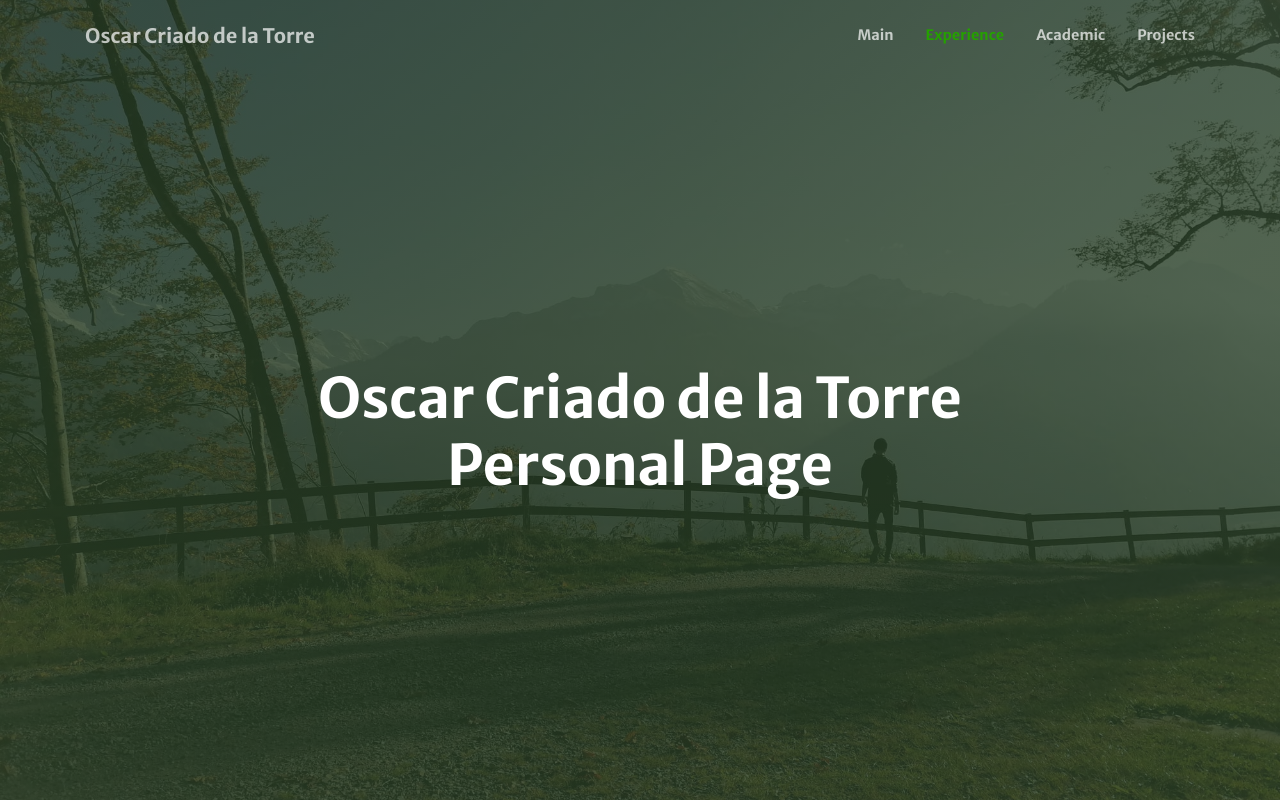
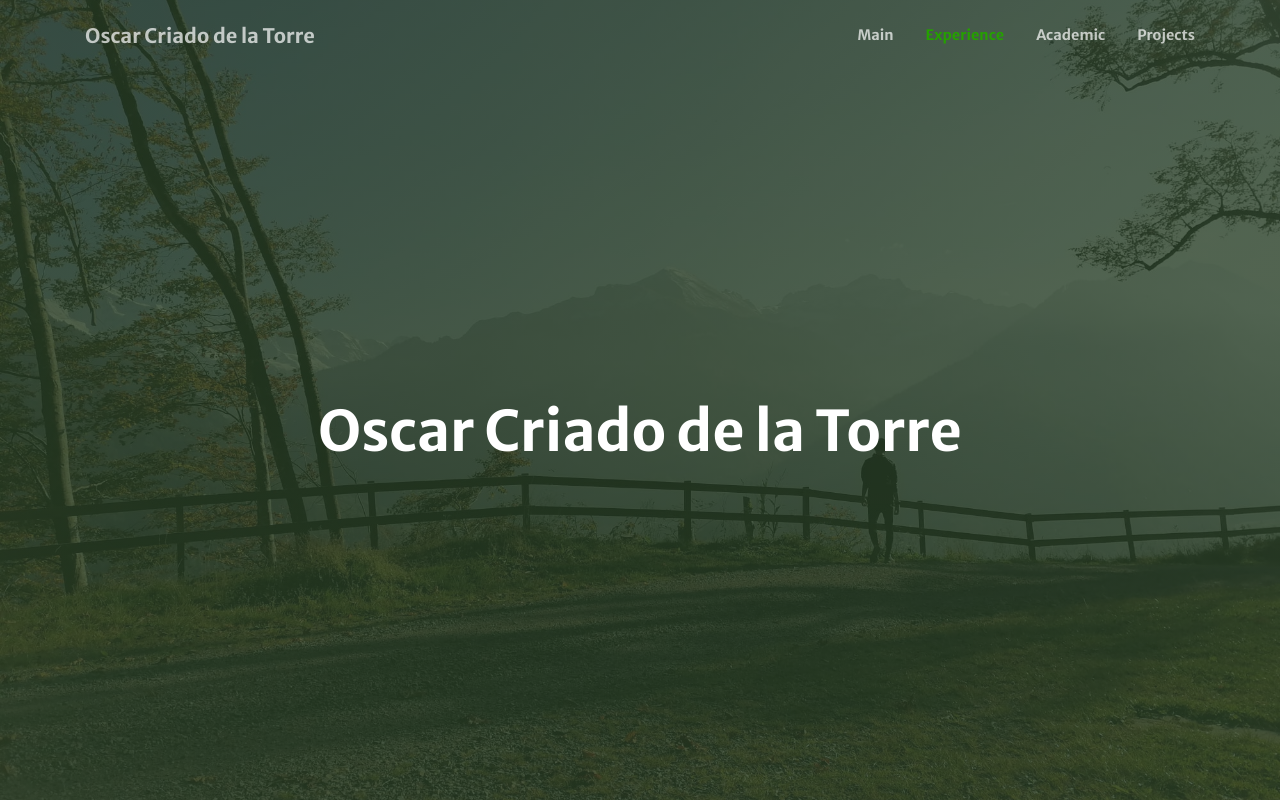
Before and after one commit to ocriado91/ocriado91.github.io, a website: page pages/experience.html in a window 1280 px wide. Shown: the top 802 px of the page. Drawn offline with Linux system fonts and the light colour scheme.

Commit message:
Update headaer into pages

```diff
--- a/pages/experience.html
+++ b/pages/experience.html
@@ -64,8 +64,7 @@
   <header class="masthead" id="main">
     <div class="container h-100">
       <div class="row h-100 align-items-center justify-content-center text-center">
-        <h1 class="text-white font-weight-bold">Oscar Criado de la Torre <br>
-          Personal Page</h1>
+        <h1 class="text-white font-weight-bold">Oscar Criado de la Torre</h1>
       </div>
     </div>
   </header>
```
Also changed, not shown: blog/index.html (+1 -2 lines), blog/posts/hello_world.html (+1 -2 lines).
